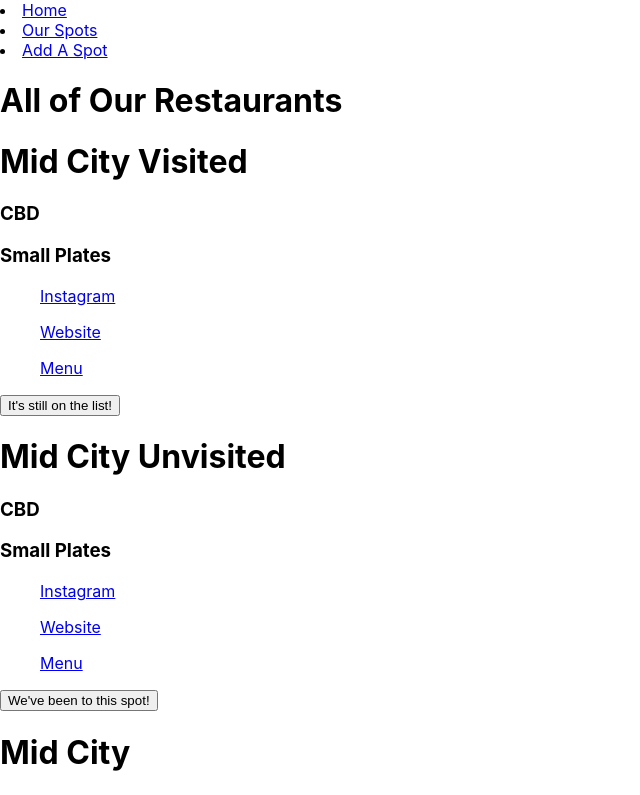
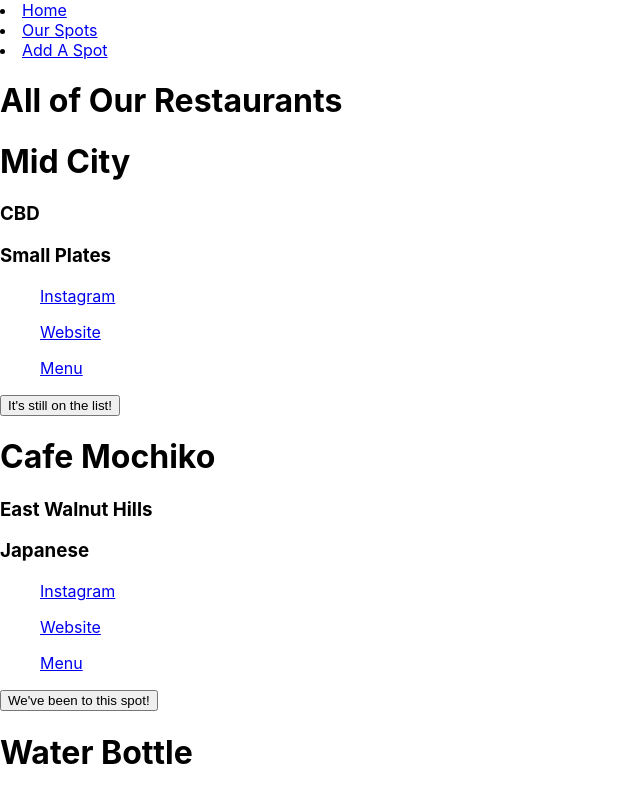
Before and after one commit to HannahChristmas/cincy-eats-react-phase-2, a React (Create React App) app: page /restaurants in a window 1280 px wide. Shown: the top 795 px of the page, without its empty margins (0-640 px from the left). Built offline with nearby package versions, Linux system fonts and the light colour scheme; data requests are answered from the project's data file.

Commit message:
Visited Button Debugged
Functions perfectly

```diff
--- a/db.json
+++ b/db.json
@@ -2,7 +2,7 @@
   "restaurants": [
     {
       "id": 1,
-      "name": "Mid City Visited",
+      "name": "Mid City",
       "neighborhood": "CBD",
       "cuisine": "Small Plates",
       "instagram": "https://www.instagram.com/midcitycinti/?hl=en",
@@ -12,17 +12,17 @@
     },
     {
       "id": 1,
-      "name": "Mid City Unvisited",
-      "neighborhood": "CBD",
-      "cuisine": "Small Plates",
-      "instagram": "https://www.instagram.com/midcitycinti/?hl=en",
-      "website": "https://www.midcitycinti.com/",
-      "menu": "https://www.midcitycinti.com/menu",
+      "name": "Cafe Mochiko",
+      "neighborhood": "East Walnut Hills",
+      "cuisine": "Japanese",
+      "instagram": "https://www.instagram.com/mochikocincy/",
+      "website": "https://www.cafemochiko.com/",
+      "menu": "https://www.cafemochiko.com/menus",
       "visited": false
     },
     {
       "id": 1,
-      "name": "Mid City",
+      "name": "Water Bottle",
       "neighborhood": "CBD",
       "cuisine": "Small Plates",
       "instagram": "https://www.instagram.com/midcitycinti/?hl=en",
@@ -31,7 +31,7 @@
     },
     {
       "id": 1,
-      "name": "Mid City",
+      "name": "Notebook",
       "neighborhood": "CBD",
       "cuisine": "Small Plates",
       "instagram": "https://www.instagram.com/midcitycinti/?hl=en",
--- a/src/components/RestaurantCard.js
+++ b/src/components/RestaurantCard.js
@@ -3,7 +3,7 @@
 function RestaurantCard({restaurant, allRestaurants, setAllRestaurants}){
 const [isVisited, setIsVisited] = useState(restaurant.visited)
 
-
+// console.log("On render:", allRestaurants)
 function handleVisitedButtonClick(){
     setIsVisited(!isVisited)
     fetch(`http://localhost:3004/restaurants/${restaurant.id}`, {
@@ -15,11 +15,12 @@
       })
         .then((response) => response.json())
         .then((updatedRestaurant) => {
-          const patchedRestaurants = allRestaurants.map(restaurantFromMap => restaurantFromMap.id === restaurant.id ? updatedRestaurant : restaurantFromMap);
-          setAllRestaurants(patchedRestaurants)
+            console.log(updatedRestaurant)
+          const patchedRestaurant = allRestaurants.map(unchangedRestaurantFromMap => unchangedRestaurantFromMap.id === restaurant.id ? updatedRestaurant : unchangedRestaurantFromMap);
+
+          setAllRestaurants([...allRestaurants, patchedRestaurant])
+          console.log ("After set state:", allRestaurants)
       })
-
-
 }
 
     return(
--- a/src/components/RestaurantList.js
+++ b/src/components/RestaurantList.js
@@ -11,7 +11,6 @@
 
     return(
 
-
         <div>
         <h1>All of Our Restaurants</h1>
         {restaurantsOnInitialRender}
```
